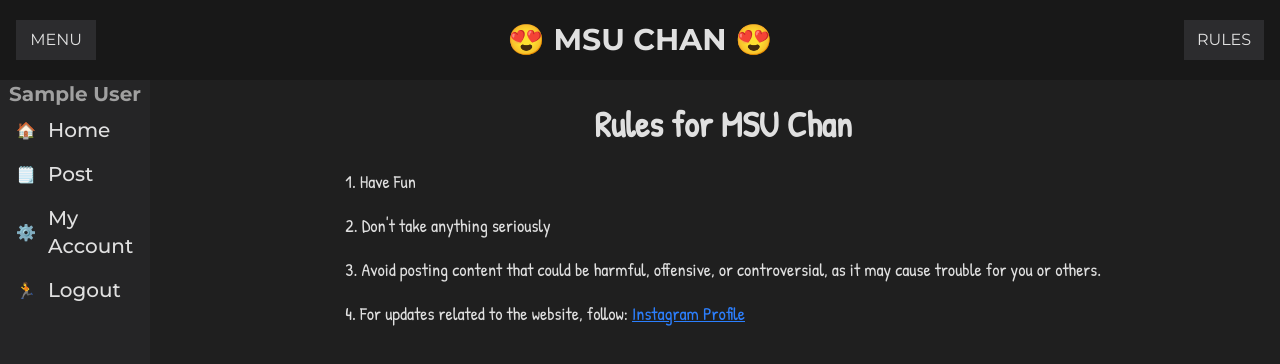
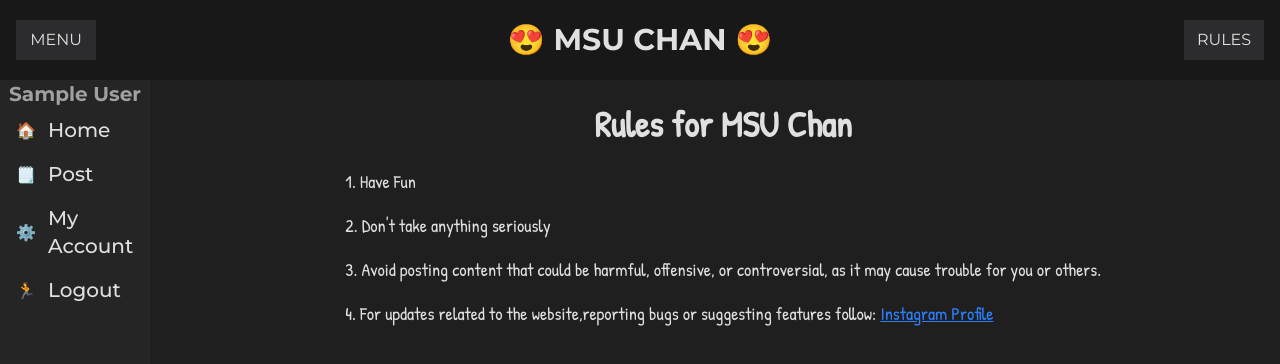
Before and after one commit to Anshuman77777/MSUChan, a React (Vite) app: page /rules in a window 1280 px wide. Shown: the top 364 px of the page. Built offline with nearby package versions, Linux system fonts and the light colour scheme; no server answers; sample sign-in values are in the browser's storage.

Commit message:
updated rules

```diff
--- a/src/Pages/Rules.jsx
+++ b/src/Pages/Rules.jsx
@@ -11,7 +11,7 @@ function Rules() {
         <li>2. Don't take anything seriously</li>
         <li>3. Avoid posting content that could be harmful, offensive, or controversial, as it may cause trouble for you or others.</li>
         <li>
-          4. For updates related to the website, follow:{" "}
+          4. For updates related to the website,reporting bugs or suggesting features follow:{" "}
           <a
             href="https://www.instagram.com/anshuman.cpp?igsh=emlhanMwZGc3dWE5"
             target="_blank"
```
